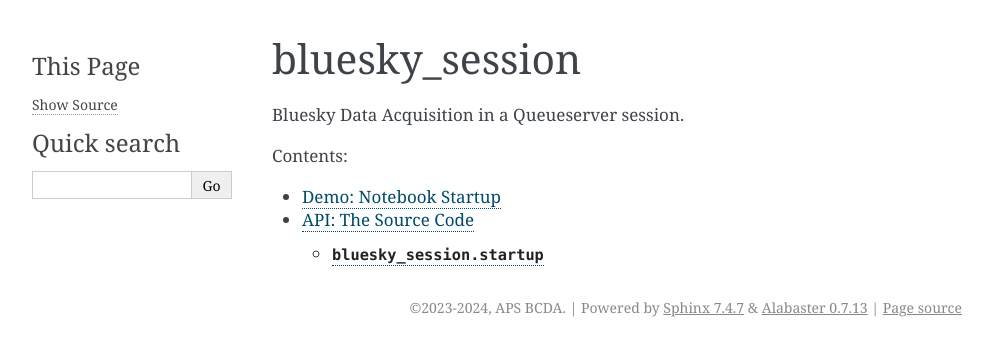
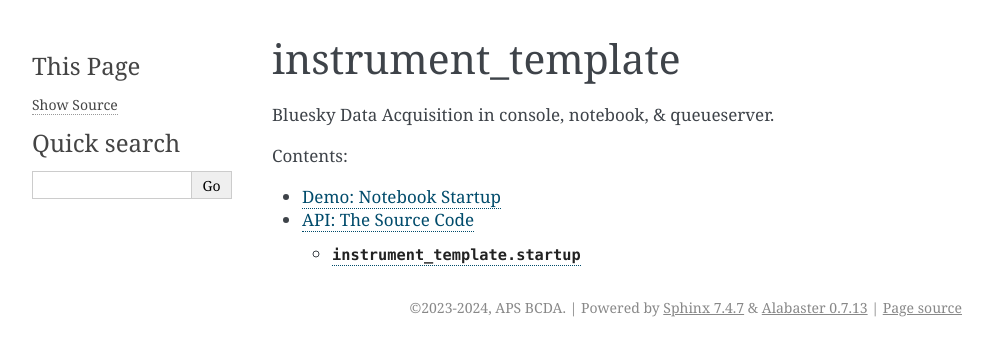
Before and after one commit to prjemian/model_instrument, a Sphinx documentation site: the page built from docs/source/index.rst, in a window 1280 px wide. Shown: the top 356 px of the page, without its empty margins (148-1140 px from the left). Built offline with Sphinx 7.4.7, drawn with Linux system fonts in a browser that asks for light colours.

Commit message:
MNT rename project again

```diff
--- a/docs/source/conf.py
+++ b/docs/source/conf.py
@@ -6,7 +6,7 @@
 # -- Project information -----------------------------------------------------
 # https://www.sphinx-doc.org/en/master/usage/configuration.html#project-information
 
-project = "bluesky_session"
+project = "instrument_template"
 copyright = "2023-2024, APS BCDA"
 author = "APS BCDA"
 
--- a/docs/source/index.rst
+++ b/docs/source/index.rst
@@ -1,7 +1,7 @@
-bluesky_session
+instrument_template
 ===============
 
-Bluesky Data Acquisition in a Queueserver session.
+Bluesky Data Acquisition in console, notebook, & queueserver.
 
 .. toctree::
    :maxdepth: 2
--- a/src/bluesky_session/__init__.py
+++ b/src/bluesky_session/__init__.py
@@ -1,8 +1,8 @@
 # -*- coding: iso-8859-1 -*-
 
-"""bluesky_session: Bluesky Data Acquisition in a Queueserver session."""
+"""instrument_template: Bluesky Data Acquisition in console, notebook, & queueserver."""
 
-__package__ = "bluesky_session"
+__package__ = "instrument_template"
 
 try:
     from setuptools_scm import get_version
```
Also changed, not shown: README.md (+6 -6 lines), docs/source/api.rst (+18 -18 lines), pyproject.toml (+10 -10 lines), docs/source/demo.ipynb, 3 other files.
